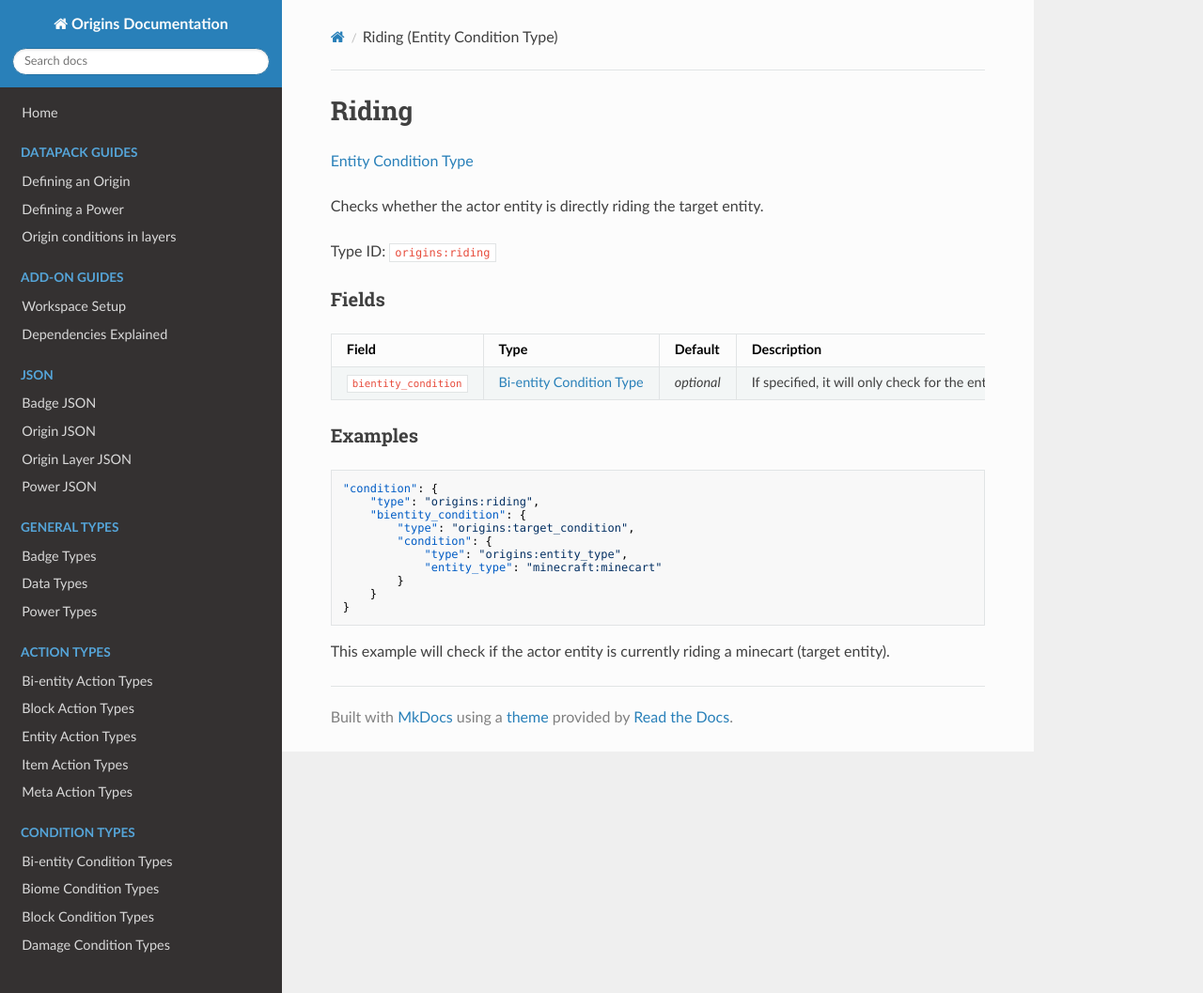
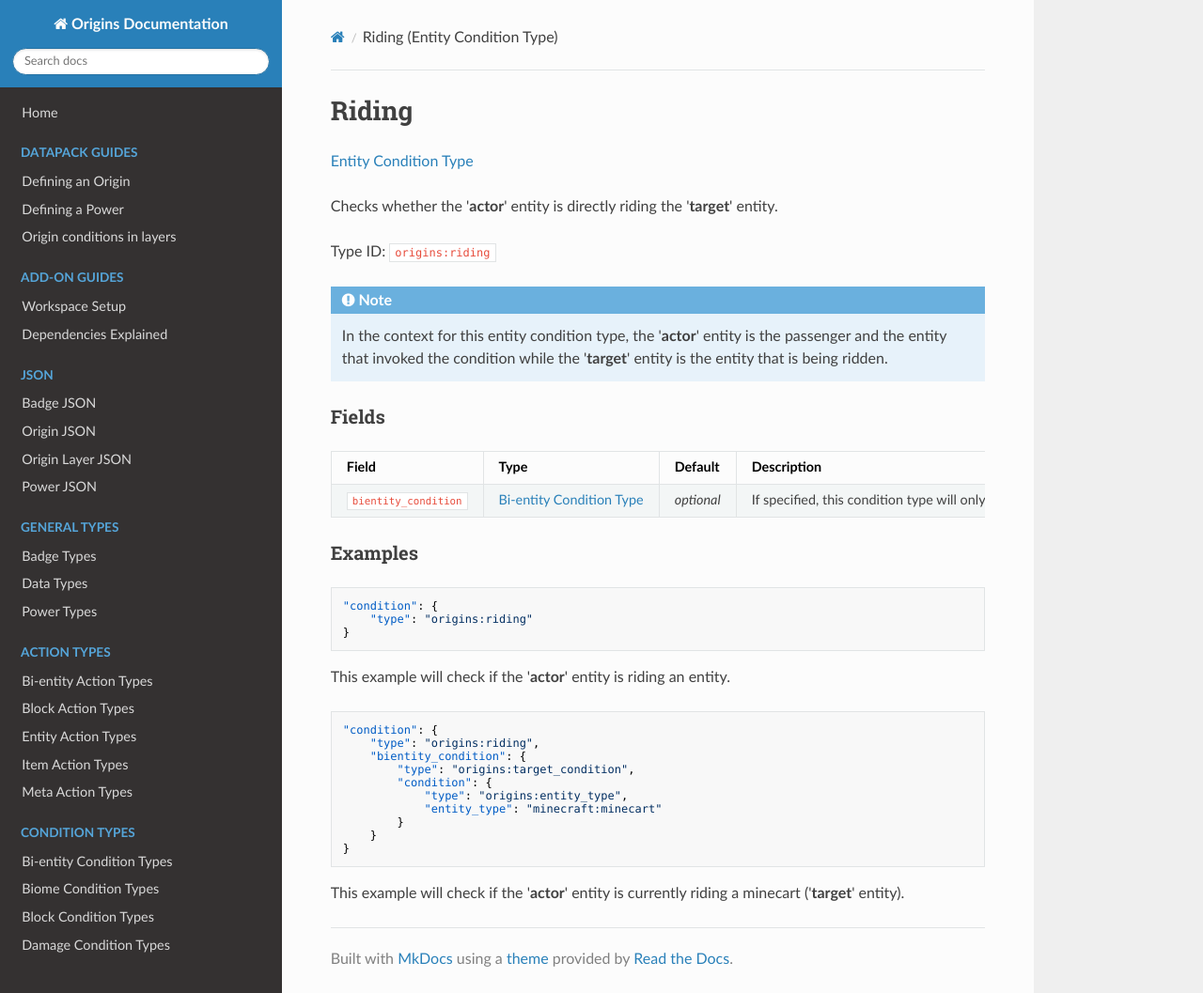
Before and after one commit to apace100/origins-docs, an MkDocs documentation site: the page built from docs/types/entity_condition_types/riding.md, in a window 1280 px wide and 1057 px high. Shown: the whole window at 94% size. Built offline with MkDocs 1.6.1, drawn with Linux system fonts in a browser that asks for light colours; nearby versions of some CDN libraries.

Commit message:
Updated `riding.md` (Entity Condition Type) + Added a simple example + Added an admonition note for stating the context of 'actor'/'target' entities * Changed the description for the entity condition type * Changed the description for the `bientity_condition` field of the entity condition type

````diff
--- a/docs/types/entity_condition_types/riding.md
+++ b/docs/types/entity_condition_types/riding.md
@@ -7,19 +7,34 @@ date: 2021-10-07
 
 [Entity Condition Type](../entity_condition_types.md)
 
-Checks whether the actor entity is directly riding the target entity.
+Checks whether the '**actor**' entity is directly riding the '**target**' entity.
 
 Type ID: `origins:riding`
+
+
+!!! note
+
+    In the context for this entity condition type, the '**actor**' entity is the passenger and the entity that invoked the condition while the '**target**' entity is the entity that is being ridden.
 
 
 ### Fields
 
 Field | Type | Default | Description
 ------|------|---------|-------------
-`bientity_condition` | [Bi-entity Condition Type](../bientity_condition_types.md) | _optional_ | If specified, it will only check for the entity/entities that fulfills the bi-entity condition.
+`bientity_condition` | [Bi-entity Condition Type](../bientity_condition_types.md) | _optional_ | If specified, this condition type will only evaluate to true if this condition is fulfilled by either or both the '**actor**' and '**target**' entities.
 
 
 ### Examples
+
+```json
+"condition": {
+    "type": "origins:riding"
+}
+```
+
+This example will check if the '**actor**' entity is riding an entity.
+<br>
+
 
 ```json
 "condition": {
@@ -34,4 +49,4 @@ Field | Type | Default | Description
 }
 ```
 
-This example will check if the actor entity is currently riding a minecart (target entity).
+This example will check if the '**actor**' entity is currently riding a minecart ('**target**' entity).
````
